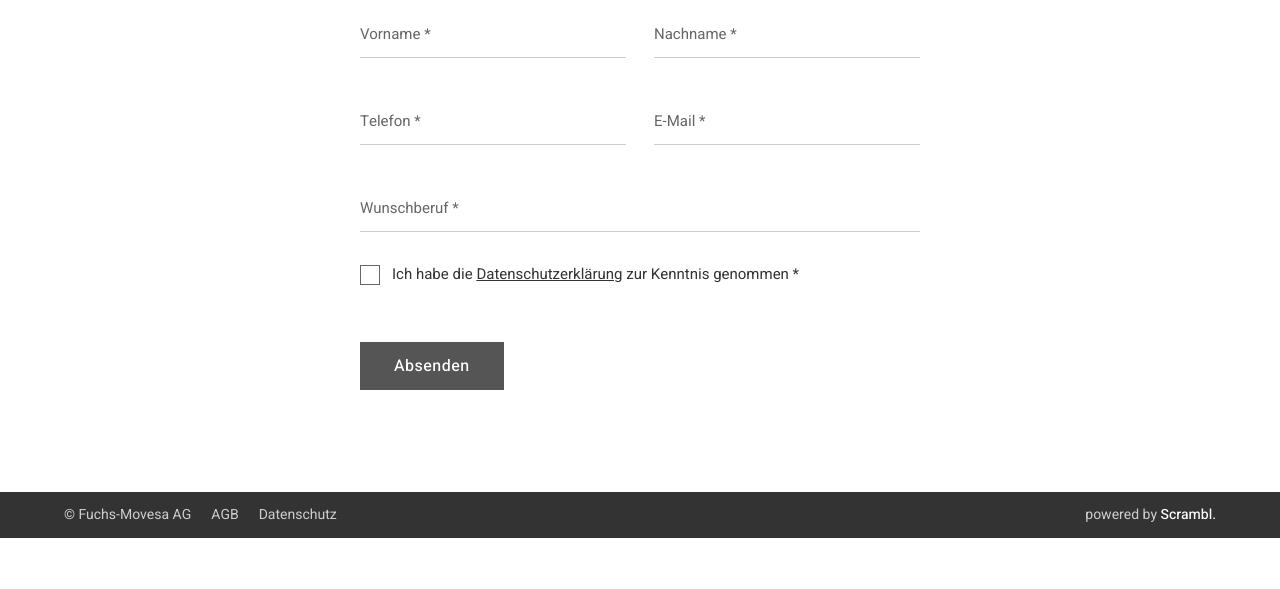
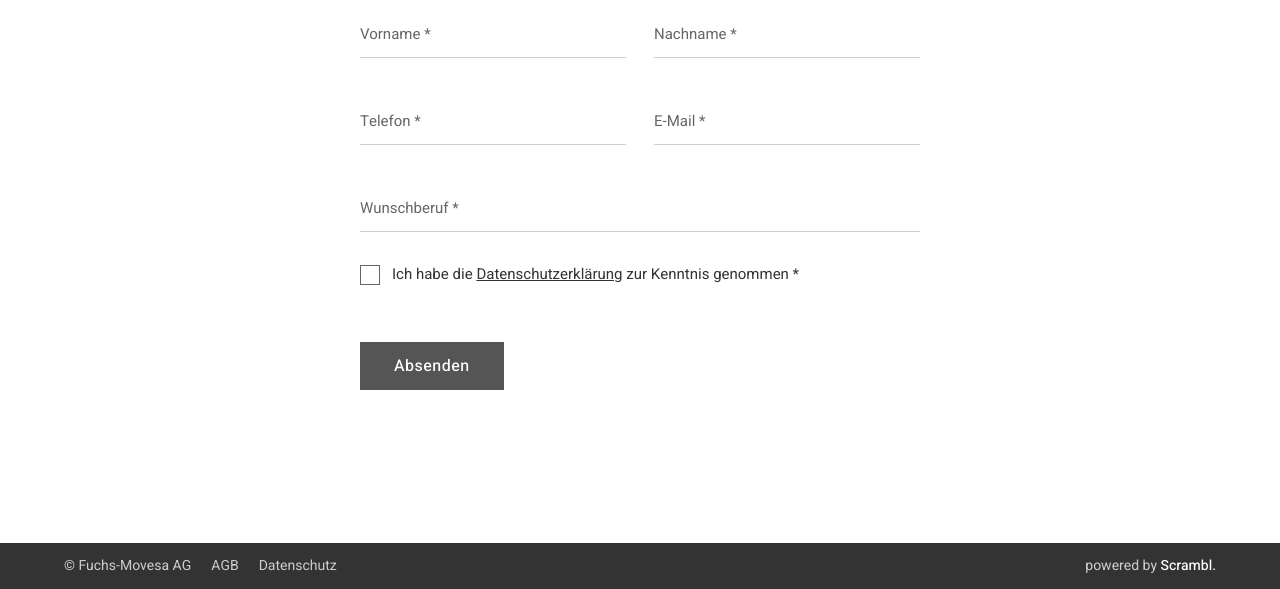
Before and after one commit to bastlerina/scrambl-landingpage, a PHP site: page /fumo/index.php in a window 1280 px wide. Shown: the part 431-1020 px from the top of the page. Before the commit the page ends 969 px from the top, so only its background shows below. Run offline with PHP 8.4, Linux system fonts and the light colour scheme.

Commit message:
Fumo Talentpool: mehr Abstand unter dem Absenden-Button
Co-Authored-By: Claude Opus 5.5 <noreply@anthropic.com>
Claude-Session: https://claude.ai/code/session_01C8JrL77SZHdm2gACMQRU9X

```diff
--- a/fumo/index.php
+++ b/fumo/index.php
@@ -30,7 +30,7 @@ body{margin:0;background:var(--bg);color:var(--ink);font:16px/1.55 Heebo,"Helvet
 
 /* Inhalt */
 main{flex:1}
-.band{padding:clamp(56px,9vw,120px) max(5vw,16px) clamp(48px,7vw,96px)}
+.band{padding:clamp(56px,9vw,120px) max(5vw,16px) clamp(80px,11vw,150px)}
 .wrap{max-width:560px;margin:0 auto}
 h1{font-weight:700;font-size:clamp(32px,5vw,46px);line-height:1.1;margin:0 0 16px;text-wrap:balance}
 .intro{font-size:17px;margin:0 0 36px;max-width:60ch}
```
